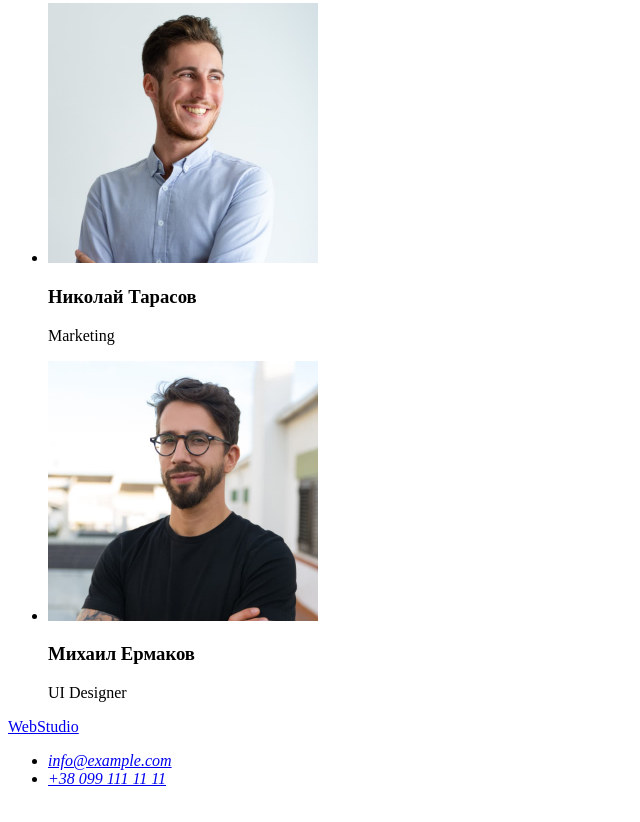
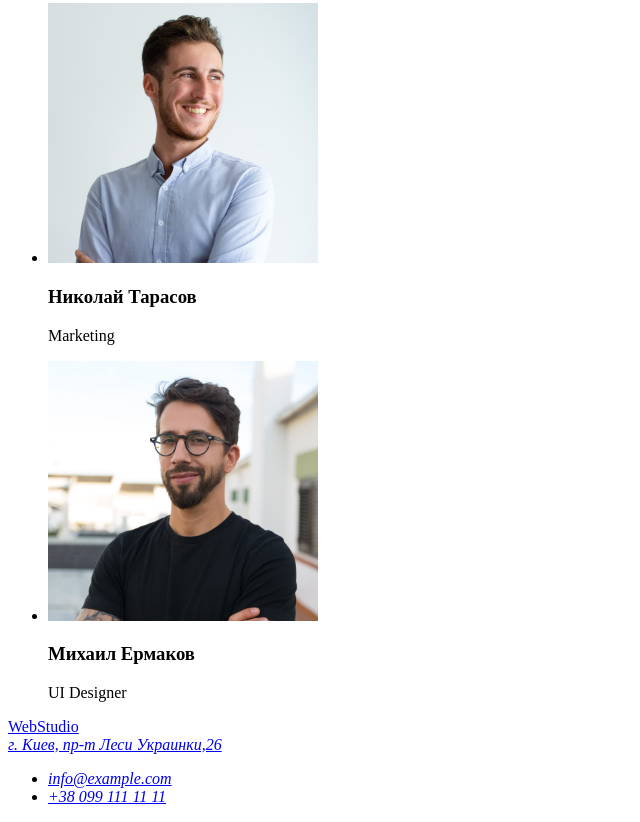
Before and after one commit to AntonyKornlov/github-markup-hw-01-, a plain HTML site: page index.html in a window 1280 px wide. Shown: the part 2285-3107 px from the top of the page, without its empty margins (0-640 px from the left). Drawn offline with Linux system fonts and the light colour scheme.

Commit message:
Добавил ссылку на карту

```diff
--- a/index.html
+++ b/index.html
@@ -104,7 +104,8 @@
         <a href="index.html">WebStudio</a>
         <section>
             <address>
-                <a href="" г.Киев, пр-т Леси Украинки, 26 </a>
+                <a href="https://goo.gl/maps/ezr3iZgpbPec4GEx8" target="_blank" rel="noreferrer ">г. Киев, пр-т Леси
+                    Украинки,26</a>
                     <ul>
                     <li><a href="info@example.com">info@example.com</a></li>
                     <li><a href="+380991111111">+38 099 111 11 11</a></li>
```
